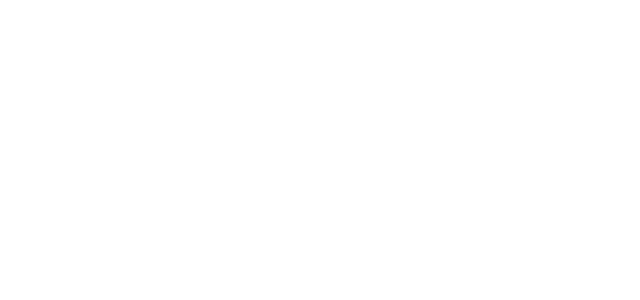
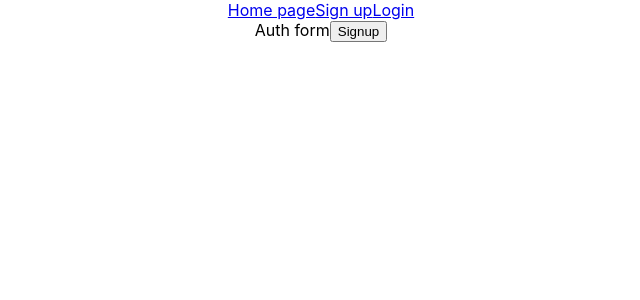
Before and after one commit to VanjaRadovanovic/Marketplace-clone, a React (Create React App) app in the folder client/: page /signup in a window 1280 px wide. Shown: the top 300 px of the page, without its empty margins (319-959 px from the left). Built offline with nearby package versions, Linux system fonts and the light colour scheme.

Commit message:
Addde components and router

```diff
--- a/client/src/App.js
+++ b/client/src/App.js
@@ -3,6 +3,8 @@ import './App.css';
 import { Provider } from 'react-redux';
 import { configureStore } from './store';
 import { BrowserRouter as Router } from 'react-router-dom';
+import Navbar from './containers/Navbar';
+import Main from './containers/Main';
 
 const store = configureStore();
 
@@ -11,7 +13,8 @@ function App() {
     <Provider store={store}>
       <Router>
         <div className="App">
-
+          <Navbar />
+          <Main />
         </div>
       </Router>
     </Provider>
--- /dev/null
+++ b/client/src/components/AuthForm.js
@@ -0,0 +1,12 @@
+import React from 'react'
+
+function AuthForm(props) {
+  return (
+    <div>
+      Auth form
+      <button>{props.buttonText}</button>
+    </div>
+  )
+}
+
+export default AuthForm;
--- /dev/null
+++ b/client/src/components/Homepage.js
@@ -0,0 +1,11 @@
+import React from 'react'
+
+function Homepage() {
+  return (
+    <div>
+      Homepage Component
+    </div>
+  )
+}
+
+export default Homepage
--- /dev/null
+++ b/client/src/containers/Main.js
@@ -0,0 +1,18 @@
+import React from 'react';
+import { Route, Switch, withRouter, Redirect } from 'react-router-dom';
+import Homepage from '../components/Homepage';
+import AuthForm from '../components/AuthForm';
+
+function Main() {
+  return (
+    <div>
+      <Switch>
+        <Route exact path='/' render={props => <Homepage {...props} />} />
+        <Route path="/signup" render={props => <AuthForm buttonText="Signup" {...props} />} />
+        <Route path="/signin" render={props => <AuthForm buttonText="Log in" {...props} />} />
+      </Switch>
+    </div>
+  )
+}
+
+export default Main;
--- /dev/null
+++ b/client/src/containers/Navbar.js
@@ -0,0 +1,21 @@
+import React from 'react';
+import { Link } from 'react-router-dom';
+import { connect } from 'react-redux';
+
+export default function Navbar() {
+  return (
+    <nav>
+      <div>
+        <Link to="/">
+          Home page
+        </Link>
+        <Link to="/signup">
+          Sign up
+        </Link>
+        <Link to="/signin">
+          Login
+        </Link>
+      </div>
+    </nav>
+  )
+}
```
Also changed, not shown: client/src/store/actions/api.js (added, +13 -0 lines), client/src/store/actions/auth.js (added, +9 -0 lines), 1 other file (tests, documents, lock files or other folders).
